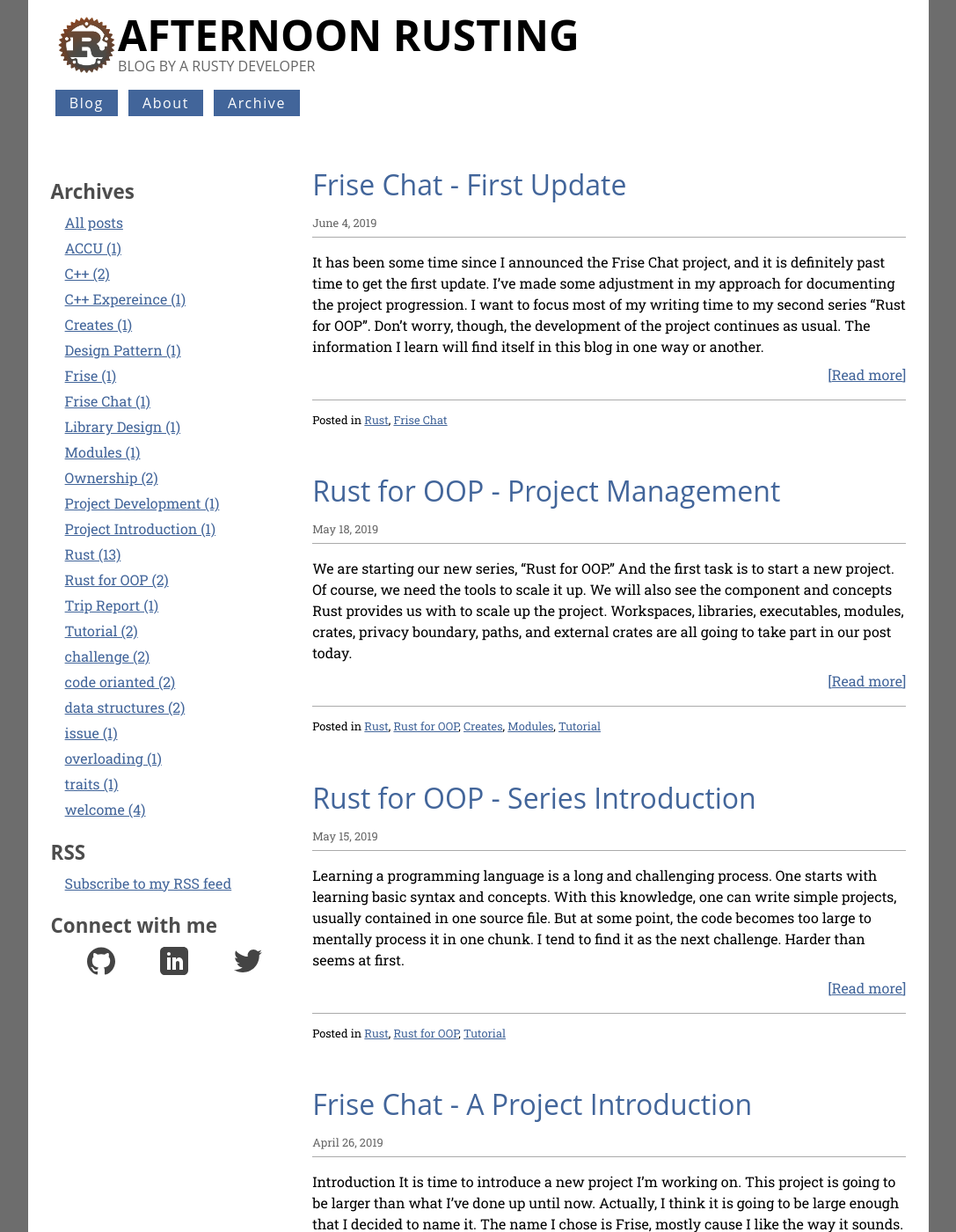
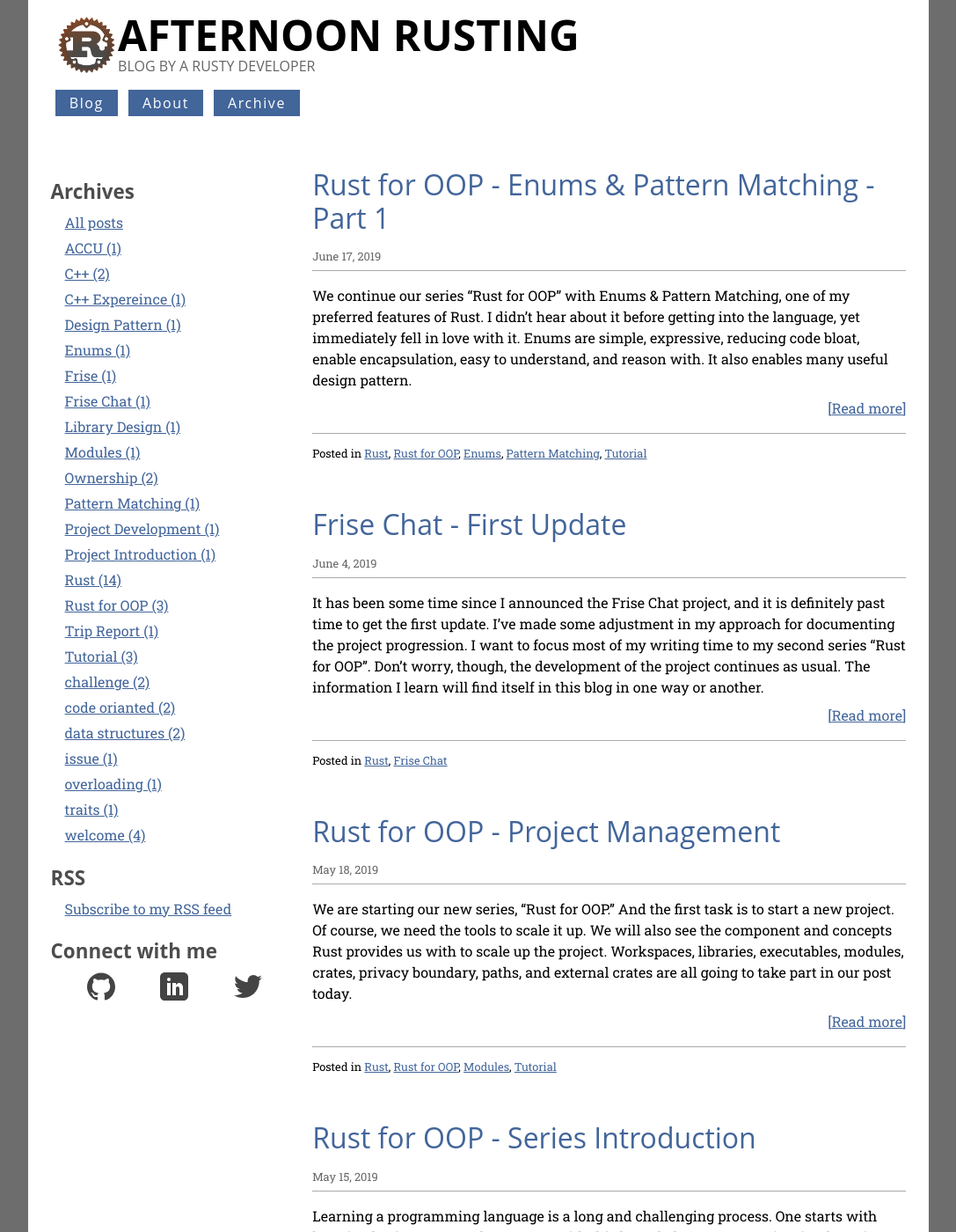
Before and after one commit to oribenshir/afternoon_rusting, a Jekyll site: the page built from index.html, in a window 1280 px wide and 1400 px high. Shown: the whole window at 88% size, without its empty margins (96-1183 px from the left). Built offline with Jekyll 4.4.1, drawn with Linux system fonts in a browser that asks for light colours; nearby versions of some CDN libraries; the list of posts is cut into pages by our own code; some of the changed lines change nothing that is shown; some of the changed text lies outside the part shown.

Commit message:
New Post - Enum - Part 1

````diff
--- a/_posts/2019-05-15-rust-for-oop.md
+++ b/_posts/2019-05-15-rust-for-oop.md
@@ -30,3 +30,7 @@ Some of the topics which might get into the series:
 
 My goal for the series is to target developers with a similar background as mine, meaning developers who are learning Rust after mastering a programming language with a high emphasis on Object-Oriented Programming (e.g., Java, C++, Python, etc...) You can probably get along quite fine without any knowledge in Rust. You will have to understand ownership though. You can read my 2 parts series about ownership [here]({{site.url}}/{% post_url 2019-1-29-ownership %} "Ownership").
 Finally, I don’t intend to cover some of the basics syntax and concepts of the language (e.g., structs, basic control flows), I think it is pretty easy to catch up on these.
+
+Other Post in the Series:
+* [Project Management]({{site.url}}/{% post_url 2019-05-18-project-management %} "Project Management").
+* [Enum & Pattern Matching - Part 1]({{site.url}}/{% post_url 2019-06-17-enum-and-pattern-matching-part-1 %} "Enum & Pattern Matching - Part 1").
--- a/_posts/2019-05-18-project-management.md
+++ b/_posts/2019-05-18-project-management.md
@@ -2,13 +2,15 @@
 layout: post
 title:  "Rust for OOP - Project Management"
 date:   2019-5-18
-tags: [Rust, Rust for OOP, Creates, Modules, Tutorial]
+tags: [Rust, Rust for OOP, Modules, Tutorial]
 excerpt_separator: <!--more-->
 ---
 
 We are starting our new series, "Rust for OOP." And the first task is to start a new project. Of course, we need the tools to scale it up. We will also see the component and concepts Rust provides us with to scale up the project. Workspaces, libraries, executables, modules, crates, privacy boundary, paths, and external crates are all going to take part in our post today. <!--more-->
 
-Be sure to check the series introduction post [here]({{site.url}}/{% post_url 2019-05-15-rust-for-oop %} "Series Introduction").
+Other Post in the Series:
+* [Series Introduction]({{site.url}}/{% post_url 2019-05-15-rust-for-oop %} "Series Introduction").
+* [Enum & Pattern Matching - Part 1]({{site.url}}/{% post_url 2019-06-17-enum-and-pattern-matching-part-1 %} "Enum & Pattern Matching - Part 1").
 
 Important note: This post is up to date with changes from Rust 2018, you will need Rust with version 1.32 or higher for everything to work.
 
--- /dev/null
+++ b/_posts/2019-06-17-enum-and-pattern-matching-part-1.md
@@ -0,0 +1,367 @@
+---
+layout: post
+title:  "Rust for OOP - Enums & Pattern Matching - Part 1"
+date:   2019-6-17
+tags: [Rust, Rust for OOP, Enums, Pattern Matching, Tutorial]
+excerpt_separator: <!--more-->
+---
+
+We continue our series "Rust for OOP" with **Enums & Pattern Matching**, one of my preferred features of Rust. I didn't hear about it before getting into the language, yet immediately fell in love with it. *Enums* are simple, expressive, reducing code bloat, enable encapsulation, easy to understand, and reason with. It also enables many useful design pattern. <!--more-->
+
+Other Post in the Series:
+* [Series Introduction]({{site.url}}/{% post_url 2019-05-15-rust-for-oop %} "Series Introduction").
+* [Project Management]({{site.url}}/{% post_url 2019-05-18-project-management %} "Project Management").
+
+A small note for people who are reading this post without going through the *Rust Book* first. I will use some basic concepts without going into too much details, specifically [structs](https://doc.rust-lang.org/book/ch05-00-structs.html "Structs in Rust"), [generic](https://doc.rust-lang.org/book/ch10-01-syntax.html "Generics in Rust") and [basic closures](https://doc.rust-lang.org/book/ch13-01-closures.html "Basics of closures in Rust"). If you have met the relevant concepts before in a different language, you will probably be fine. Otherwise, you might want to jump to the appropriate chapter in the *Rust Book*.
+
+## Enum Syntax
+Let's start with a rapid introduction of *Enums* syntax in Rust. Here is how we define an enum:
+
+```rust
+pub enum MyResult {
+    Ready,
+    NotReady
+}
+```
+
+*Matching*, or more commonly known switching enums in Rust:
+```rust
+let result = MyResult::Ready;
+
+let match_result = match result {
+    Ready => {
+        println!("result is ready");
+        1
+    },
+    NotReady => 2,
+};
+
+assert_eq!(1, match_result);
+```
+
+Nothing too complicated, enums in Rust provides the same capabilities as in many other languages, and *match* is just another name for a switch. I would be unfortunate if I had to finish this post here, so obviously, there are some neat capabilities Rust is hiding at its sleeves. But I'll keep you wondering just a little bit more, as I want to delay on the syntax for a bit. Rust allows every expression to be a block of multiple instructions, as seen in the Ready branch of the match statement. I also demonstrated a noteworthy feature of Rust. Every block returns a value in Rust. If the last expression ends with `;`  it will be a value of the empty type `()`, or the value of the last expression otherwise. As you can see in the example, the match result will return `1` for our specific case. When working with Rust, remember this feature, it really helps to overcome annoying problems with *ownership* and *lifetimes*, we will probably see it coming back again and again during the series.
+
+Now for the good stuff, in Rust enums can contain a context, not only this, it can be a different one for each variant of the enum. Enum with context:
+
+```rust
+enum MyResult {
+    Ready(std::string::String),
+    NotReady,
+}
+```
+
+`MyResult` contains the result when it is ready. But we have no reason to stop here. Rust supports generics so that we can store a generic result type as well. Enum with generic context:
+```rust
+enum MyResult<T> {
+    Ready(T),
+    NotReady,
+}
+```
+
+The generic capabilities of enums help us to represent many concepts as a dedicate enum type. The most common of them are *Option* and *Result*. *Option* help us to describe a state where we don't have the data while *Result* can represent a type which either holds data on success or error on failure. Here is how Option & Result are defined:
+
+```rust
+enum Option<T> {
+    Some(T),
+    None,
+}
+
+enum Result<T, E> {
+    Ok(T),
+    Err(E),
+}
+```
+
+In fact, those two types are so popular and well integrated into the language, they will get their own posts later in the series. Also, did you note how `Result` can hold two different generic types, one for each variant?
+
+We've seen enums can contain context, so let's see how `match` provides us with the capabilities to handle it. We can match an enum, but we will also want to access the attached data in the same opportunity:
+
+```rust
+let result = MyResult::Ready(String::from("test"));
+
+let match_result = match result {
+    MyResult::Ready(x) => {
+        println!("result {} is ready", x);
+        1
+    },
+    NotReady => 2
+};
+
+// Can't use result here as we moved the value in the match, more details below.
+
+assert_eq!(1, match_result);
+```
+
+In this example, we follow the pattern of the enum and get access to the context. Note that this matching will take ownership of the context `x` found inside the result enum. If we don't want to do it, we can take reference using the `ref` keyword:
+
+```rust
+let result = MyResult::Ready(String::from("test"));
+
+let match_result = match result {
+    MyResult::Ready(ref x) => {
+        println!("result {} is ready", x);
+        1
+    },
+    _ => 2 // Soon we will see what this mean
+};
+
+assert_eq!(1, match_result);
+```
+
+Oh, and I sneaked up a new syntax `_`. It matches everything that I haven't match up to this point. Or more commonly known as "default". In Rust, it is more accurate to think about it as "I don't care about the value", as it can be used in some other circumstances as well. Pattern matching in Rust must be exhaustive, meaning they have to cover every possible value. Therefore it is quite common to see `_` in code.
+
+If I haven't managed to convince you with pattern matching capabilities just yet, we are far from being done. We can also test the context value and take the branch only if it matches our test:
+
+ ```rust
+let result = MyResult::Ready(String::from("test"));
+
+let match_result = match result {
+    MyResult::Ready(ref x) if x == "tasty"=> {
+        println!("{} is tasty", x);
+        1
+    },
+    MyResult::Ready(ref x) if x == "test"=> {
+        println!("{} is not tasty", x);
+        2
+    },
+    _ => 3
+};
+
+assert_eq!(2, match_result);
+```
+
+And just like that, one of the most frustrating points in C++, enum to strings conversions (and vice versa) is easily solved with Rust.
+
+The pattern matching doesn't limit us when it comes to nesting. We can match nested enum just as easily, let's use the Option enum as well to see it in action:
+
+```rust
+let result = Some(MyResult::Ready(String::from("test")));
+
+let match_result = match result {
+    Some(MyResult::Ready(ref x))if x == "tasty"=> {
+        println!("{} is tasty", x);
+        1
+    },
+    Some(MyResult::Ready(ref x)) if x == "test"=> {
+        println!("{} is not tasty", x);
+        2
+    },
+    _ => 3
+};
+
+assert_eq!(2, match_result);
+```
+
+Want to test only one of the enum variants? No need for *match* statement in this case, Rust provides us with special `if let` syntax:
+
+```rust
+let result = Some(MyResult::Ready(String::from("test")));
+
+if let Some(MyResult::Ready(x)) = result {
+    println!("{} is tasty?", x);
+};
+//will print "test is tasty?"
+```
+
+Pattern matching is not unique to Enums, and it can be used with other types as well. Such as integer for example:
+
+```rust
+let x : u32 = 7;
+match x {
+    1 | 2=> println!("we have a one or a two"),
+    3...7 => println!("we have a small number"), //... represent an inclusive range from 3 to 7, including 3 and 7
+    8...15 => println!("we have a big number"),
+    _ => println!("I don't know this number")
+}
+
+// prints we have a small number
+```
+
+Rust allows pattern matching in other circumstances as well. Most frequently used in the destructuring pattern. With it, you split struct members into new variables smoothly. Look at this example taken from the Rust book:
+
+```rust
+// Defining a struct in Rust
+struct Point {
+    x: i32,
+    y: i32,
+}
+
+fn main() {
+    let p = Point { x: 0, y: 7 }; // Initializing the struct
+
+    let Point { x: a, y: b } = p; // Initializing variables a & b from the struct fields
+    assert_eq!(0, a);
+    assert_eq!(7, b);
+}
+```
+
+As mentioned, Pattern Matching is not limited to match statement. We've observed two additional circumstances they can be used - variable initialization and `if let` statements. Those circumstances are not a comprehensive list, though. You can see the entire list [here](https://doc.rust-lang.org/book/ch18-01-all-the-places-for-patterns.html "Pattern Matching Locations"). Additionally, I have covered only some of the patterns, yet it should be more than enough to start with. If your curiosity takes precedence,  you can find more patterns [here](https://doc.rust-lang.org/book/ch18-03-pattern-syntax.html "Pattern Matching Examples").
+
+Last but not least of enum capabilities, is the ability to implement member function on the enum:
+
+```rust
+enum MyResult<T> {
+    Ready(T),
+    NotReady,
+}
+
+// impl block allows attaching functions into the type. Note the syntax for the generic type:
+impl<T> MyResult<T> {
+    // is_ready is a member function which can be called on any instance of the enum MyResult
+    // If we want a non-static function we have to be explicit about working on an object of the type.
+    // We do it with the self keyword. `&` state we want to borrow it.
+    fn is_ready(&self) -> bool {
+        match self {
+            MyResult::Ready(_) => true,
+            MyResult::NotReady => false
+        }
+    }
+}
+
+#[test]
+fn it_works() {
+    let result = MyResult::Ready("string");
+    if result.is_ready() {
+        // Will print "I'm ready" in this case
+        println!("I'm ready");
+    }
+}
+```
+
+As a bonus, you've also seen how to implement for generic types, and how to write a simple unit test in Rust.
+
+I haven't covered all the options for pattern matching, but the most important ones are here. Understanding the syntax is the simple part though, learning where it can save you from fighting the compiler is harder. Therefore I will go and cover some use cases I've found for enums.
+
+The examples I'm showing are chosen for two reasons. They are relatively easy to understand, and they are convenient to overcome specific problems, object-oriented programming in Rust will get you into. Note they might not be the ideal way to approach a problem.
+
+## Polymorphism & Composition with Enums
+
+The first example will demonstrate how enums are used as a solution to *polymorphism*. From the code I've read so far, this is by far the most common use case for enums. I will state Rust has another, more dedicated feature for doing so, called **Trait**. We will cover it later in the series, partially because it is more complicated and partly because it tends to be an overkill for the simple use-cases you might start with. Up until then, enums will serve you very well for this purpose.
+
+The first example is here to serve you an immediate need. Unlike many other programming languages, Rust doesn't provide inheritance, at least not in the conventional way you are used to. If you are using inheritance a lot, you will immediately feel the lack of it. There are a variety of reasons for this design choice. It isn't new that inheritance lost most of its glory. Rust is also not unique in that aspect, go for instance, doesn't provide inheritance as well. I think it is a great decision, but we will not go over the details of this argument, not in this post anyway. For now let's just accept the fact that Rust doesn't allow inheritance, and probably never will. Although Rust doesn't allow inheritance, the problems inheritance tries to solve won't just disappear. We still want to reuse code, encapsulate implementation details, and achieve polymorphic behavior. Let's see how enums can help us with it.
+
+Let start with a classic example of inheritance. It is not written in any specific language, just designed to be straightforward. We will take this example as the base structure and try to achieve the same results in Rust:
+
+```java
+class Person {
+    void work() {
+        println("Working hard");
+    }
+
+    void sleep() {
+        println("Sleeping 8 hours");
+    }
+
+    int age;
+    String name;
+}
+
+class Teacher extends Person {
+    void work() {
+        println("Teaching hard");
+    }
+
+    String profession;
+    int salary;
+}
+
+class Manager extends Person {
+    void sleep() {
+        println("No time to sleep");
+    }
+
+    int salary;
+    int employees;
+}
+```
+
+The classic Person example. We have a class representing a Person, which can do some basic operations like work and sleep, a person also has an age and a name. We have two types that extend a person, a teacher, and a manager. Each of them has some additional properties and behavior over a general Person.
+
+Let's start with re-thinking our design. The primary object we are discussing is the Person. And it doesn't have to change. But unlike before we can't inherit from Person, so instead of saying a Teacher or a Manager is a Person we will have to come up with a different relationship. The most straightforward design we can come up with, is from the common mantra "favor composition over inheritance". If you don't know what I'm talking about, start by looking at what Wikipedia has to say [about it](https://en.wikipedia.org/wiki/Composition_over_inheritance "composition over inheritance"). In our example, we can say a Person has a job, which might be a teacher a manager or some other general job:
+
+```rust
+struct Person {
+    age : i32,
+    name : std::string,
+    job : Job
+}
+```
+
+Soon we will see the precise details of this Job type. But first, we still need some means to represent a teacher and a manager. In Rust, they will not extend a Person. They don't even represent a person anymore, but a person's job:
+
+```rust
+struct Teacher {
+    profession : String,
+    salary : i32
+}
+
+// Implementing methods for a struct is the same as implementing them for enums
+impl Teacher {
+    fn work(&self) {
+        println!("Teaching hard");
+    }
+}
+
+struct Manager {
+    employees : i32,
+    salary : i32
+}
+
+impl Manager {
+    fn sleep(&self) {
+        println!("No time to sleep");
+    }
+}
+```
+
+As you can see, nothing really fancy, just a simple refactor to match Rust syntax, and we don't extend the Person class anymore. Now our Job would be an enum, which can contain different types of jobs. Remember that enum can also hold a context. We can use it to keep Teacher and Manager structs directly inside the Job enum:
+
+```rust
+enum Job {
+    Teacher(Teacher),
+    Manager(Manager),
+    General
+}
+```
+
+We are not done with this enum just yet. We can implement functions on it, which will allow us to achieve the polymorphic behavior we want. It will also encapsulate the implementation details of Teacher and Manager from our Person class (but not our Job enum of course):
+
+```rust
+impl Job {
+    fn work(&self) {
+        match self {
+            Job::Teacher(teacher) => teacher.work(),
+            _ => println!("Working hard")
+        }
+    }
+
+    fn sleep(&self) {
+        match self {
+            Job::Manager(manager) => manager.sleep(),
+            _ => println!("Sleeping 8 hours")
+        }
+    }
+}
+```
+
+And now we can complete our Person object, and give it the work and sleep behavior it requires:
+
+```rust
+impl Person {
+    fn work(&self) {
+        self.job.work();
+    }
+
+    fn sleep(&self) {
+        self.job.sleep();
+    }
+}
+```
+
+The final result might not be as concise as the inheritance example. Nonetheless, my experience led me to understand that in a real-world use case, the second approach, usually results with a more concise code, and more importantly, fewer bugs. I mean those annoying and nasty bugs where a new feature suddenly allows a person to fly, and somehow only the end user spot it. The process I've demonstrated here can be used to turn any inheritance design to a one of composition. It might not result in the best-looking code or the most precise abstraction. But it is easy to follow, and if it is your final resort, you are in a good position.
+
+There are more examples and methods to cover. We are far from covering all that there is to know about enums. Nevertheless, I don't believe in long posts. I like to keep the information in digestible chunks. Therefore the rest of the examples will be waiting for you in part two of this post.
+
+I have a final note for this post. Feel free to approach me with questions, corrections, clarification, and suggestion. Your feedback is valuable to me, and it is an essential part of increasing the quality of this blog. You can contact me in any of the provided methods in the blog or sending the feedback to my email as well:
+
+oribenshir@gmail.com
````
